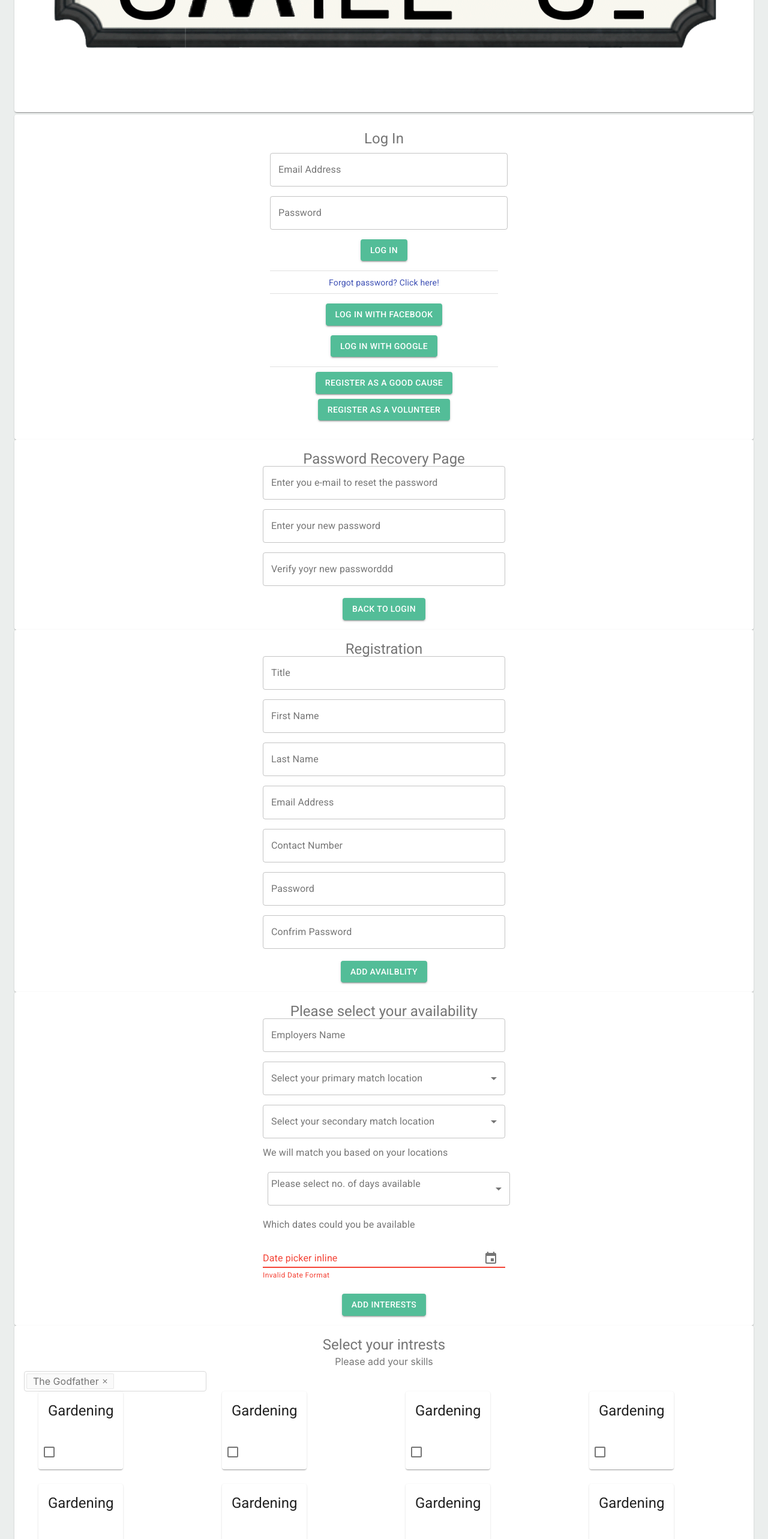
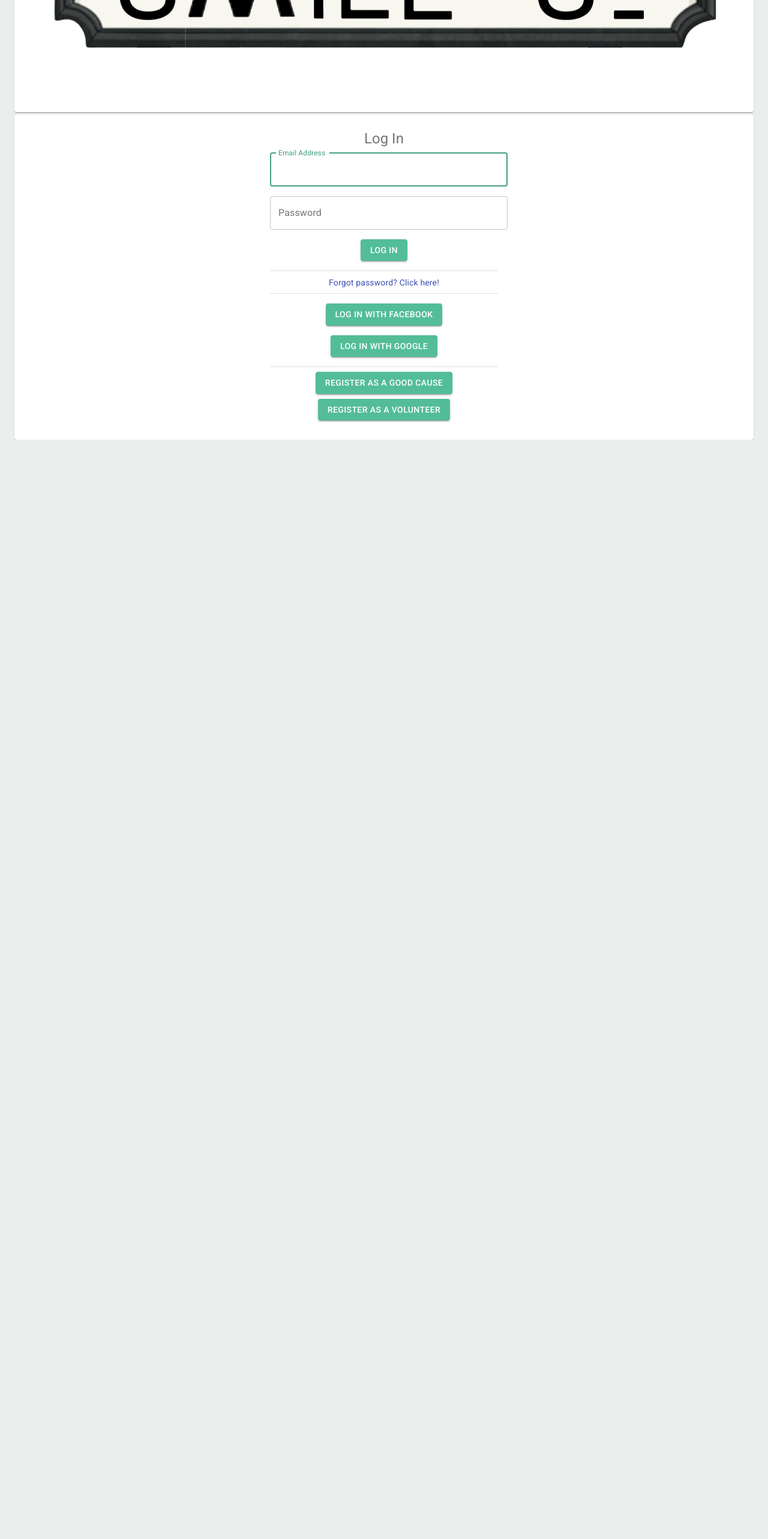
Before and after one commit to smile-street/smile-street, a React (Create React App) app in the folder smile-street-react/: page / in a window 1280 px wide. Shown: the part 234-2800 px from the top of the page at 60% size. After the commit the page ends 967 px from the top, so only its background shows below. Built offline with nearby package versions, Linux system fonts and the light colour scheme.

Commit message:
login button reads and console.logs the email and password

```diff
--- a/smile-street-react/src/App.js
+++ b/smile-street-react/src/App.js
@@ -15,15 +15,6 @@ export default function App() {
     <div className="App">
       <Header />
       <Login />
-
-      <PasswordRecovery />
-      <Registration />
-      <VolunteerAvaiblity />
-      <VolunteerInterests />
-      <GoodCauseDetails />
-      <GoodCauseOpporunity />
-      <VolunteerMatches />
-      <GoodCauseMatches />
     </div>
   );
 }
--- a/smile-street-react/src/components/Login/Login.js
+++ b/smile-street-react/src/components/Login/Login.js
@@ -1,5 +1,4 @@
-import React from "react";
-
+import React, { useState } from "react";
 import {
   makeStyles,
   Button,
@@ -64,6 +63,12 @@ const useStyles = makeStyles((theme) => ({
 
 export default function Login() {
   const classes = useStyles();
+  const [email, setEmail ] = useState("");
+  const [password, setPassword ] = useState("");
+
+  function checkCredentials(event) {
+    console.log(email, password)
+  }
 
   return (
     <Container>
@@ -80,6 +85,8 @@ export default function Login() {
               name="email"
               autoComplete="email"
               autoFocus
+              value = { email }
+              onChange={(event) => setEmail(event.target.value)}
               className={classes.root}
             />
 
@@ -92,15 +99,16 @@ export default function Login() {
               type="password"
               id="password"
               autoComplete="current-password"
-              style={{}}
+              value = { password }
+              onChange={(event) => setPassword(event.target.value)}
               className={classes.root}
             />
             <Grid item xs={12} sm={12}>
               <Button
-                type="submit"
                 variant="contained"
                 className={classes.button}
                 style={{ margin: 8 }}
+                onClick={ checkCredentials }
               >
                 Log in
               </Button>
```
Also changed, not shown: smile-street-react/public/manifest.json.
